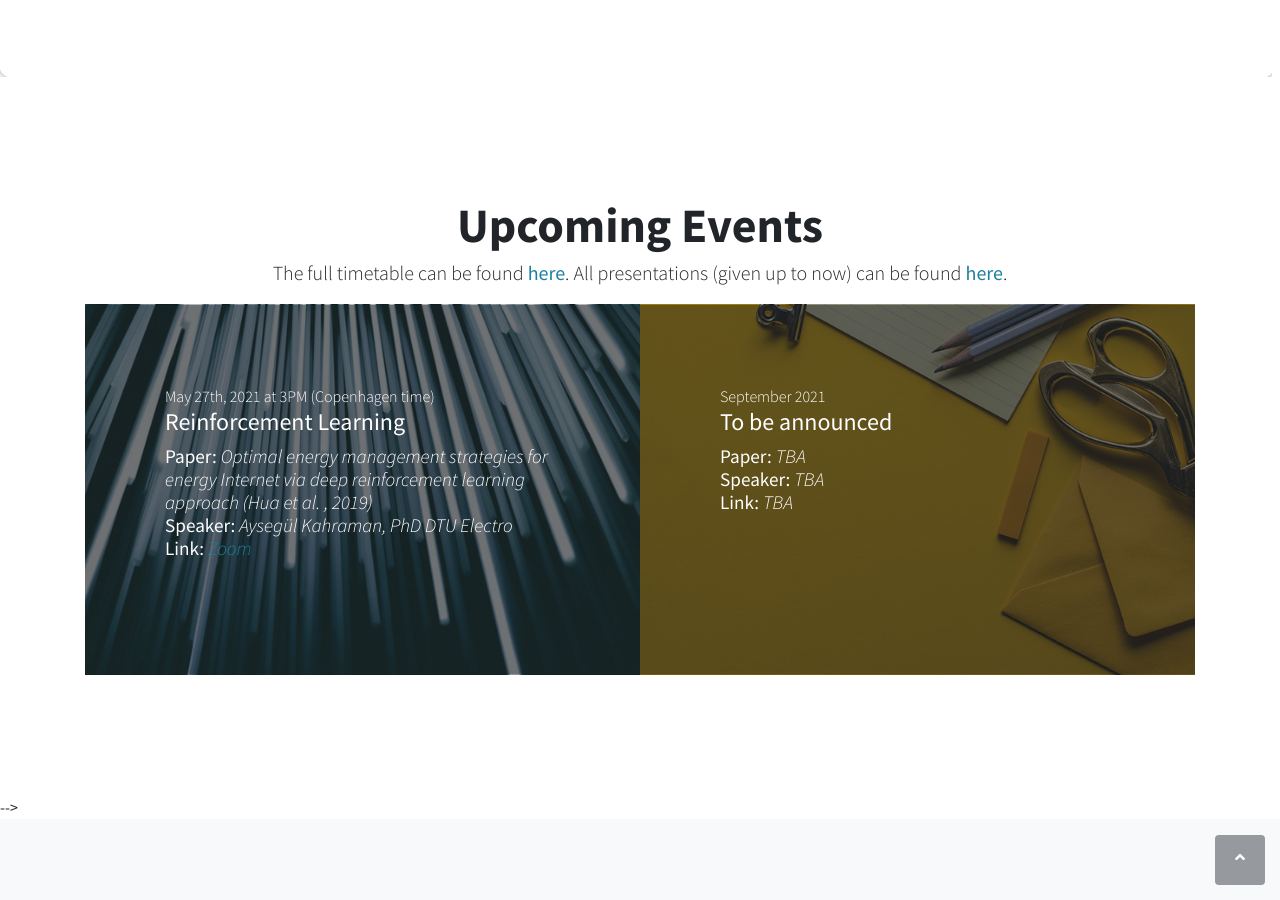
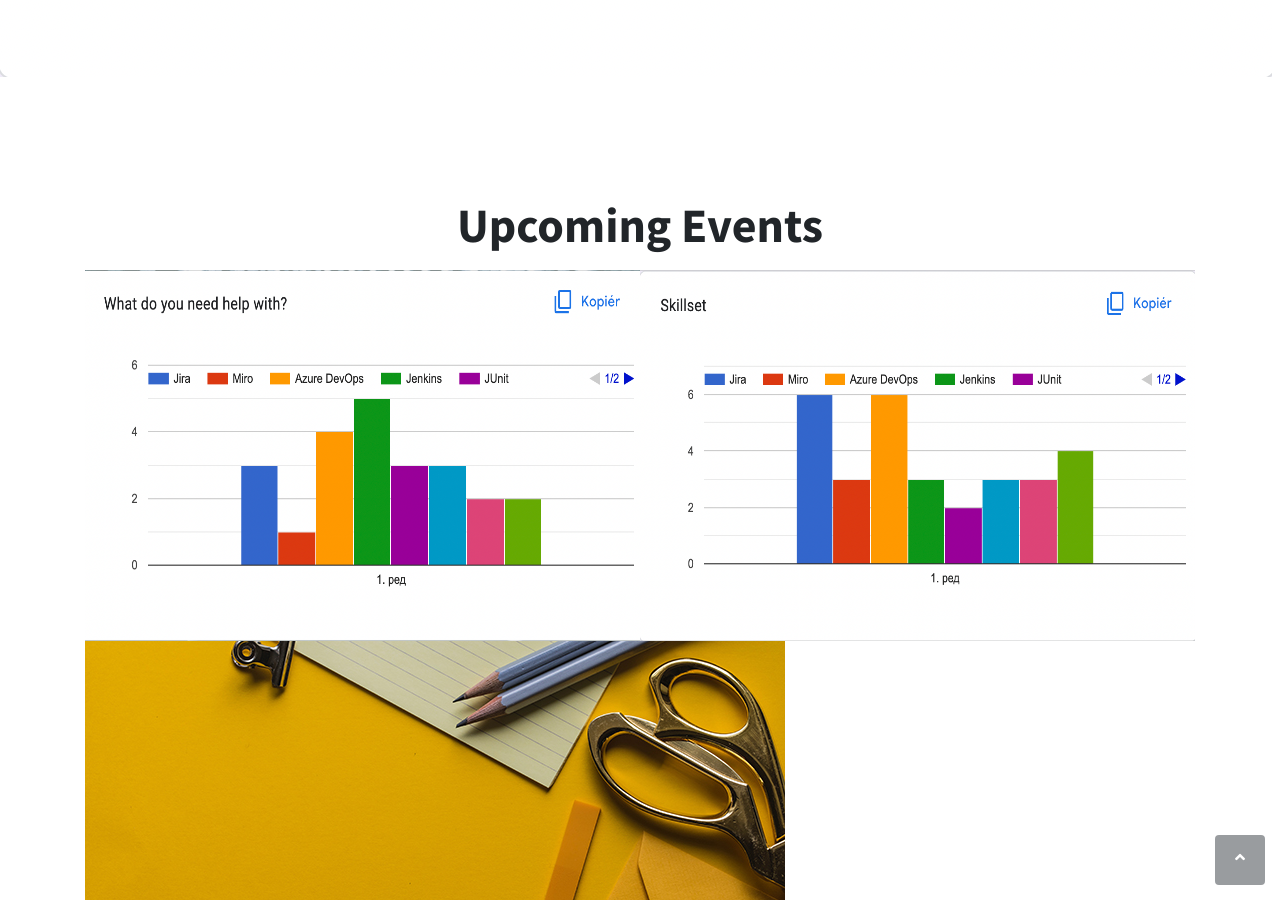
Before and after one commit to milenabaj/tinder_devops, a Jekyll site: the page index.html, which Jekyll copies as it is, in a window 1280 px wide and 900 px high, scrolled down 2854 px. Built offline with Jekyll 4.4.1, drawn with Linux system fonts in a browser that asks for light colours.

Commit message:
Update index.html

```diff
--- a/index.html
+++ b/index.html
@@ -81,35 +81,18 @@
             <div class="content-section-heading text-center">
                 <h2 class="mb-1">Upcoming Events</h2>
                 <p class="lead mb-3">
-                    The full timetable can be found <a href="https://docs.google.com/spreadsheets/d/1YFpciz71fCx5Tt11iUL7CQ0P-JnJJ7N2RP_ko_YLdfE/edit?usp=sharing" target="_blank"><strong>here</strong></a>.
-                    All presentations (given up to now) can be found <a href="https://drive.google.com/drive/folders/1pbgdrhQtDU0YLEwQcmX1Qzjn3mZRtCB_" target="_blank"><strong>here</strong></a>.
-                </p>
+             </p>
             </div>
             <div class="row no-gutters">
                 <div class="col-lg-6 portfolio-item">
                     <div class="caption">
-                        <div class="caption-content">
-                            <span class="font-weight-light">May 27th, 2021 at 3PM (Copenhagen time)</span>
-                            <div class="h4">Reinforcement Learning</div>
-                            <p class="h6">
-                                <b>Paper:</b> <i>Optimal energy management strategies for energy Internet via deep reinforcement learning approach (Hua et al. , 2019)</i></br>
-                                <b>Speaker:</b> <i>Aysegül Kahraman, PhD DTU Electro</i></br>
-                                <b>Link:</b> <i><a href="https://dtudk.zoom.us/j/69817381830?pwd=bWdkcGxoVHh6b1MyYTlVUVJGcER5QT09">Zoom</a></i>
-                            </p>
-                        </div>
+                         <img class="img-fluid" src="img/needs.png" alt="">
                     </div>
                     <img class="img-fluid" src="img/img_cal_3.jpg" alt="">
                 </div>
                 <div class="col-lg-6 portfolio-item">
                     <div class="caption">
-                        <div class="caption-content">
-                            <span class="font-weight-light">September 2021</span>
-                            <div class="h4">To be announced</div>
-                            <p class="h6">
-                                <b>Paper:</b> <i>TBA</i></br>
-                                <b>Speaker:</b> <i>TBA</i></br>
-                                <b>Link:</b> <i>TBA</i>
-                            </p>
+                         <img class="img-fluid" src="img/skillset.png" alt="">
                         </div>
                     </div>
                     <img class="img-fluid" src="img/portfolio-4.jpg" alt="">
```
